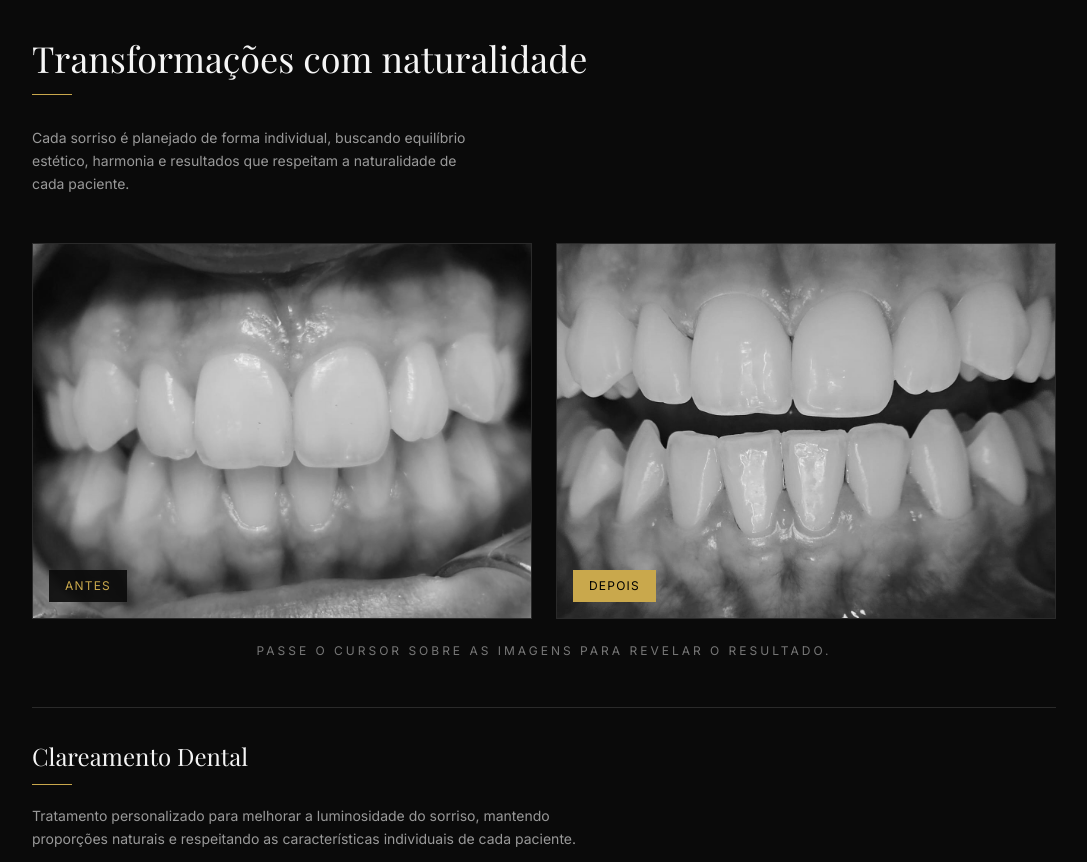
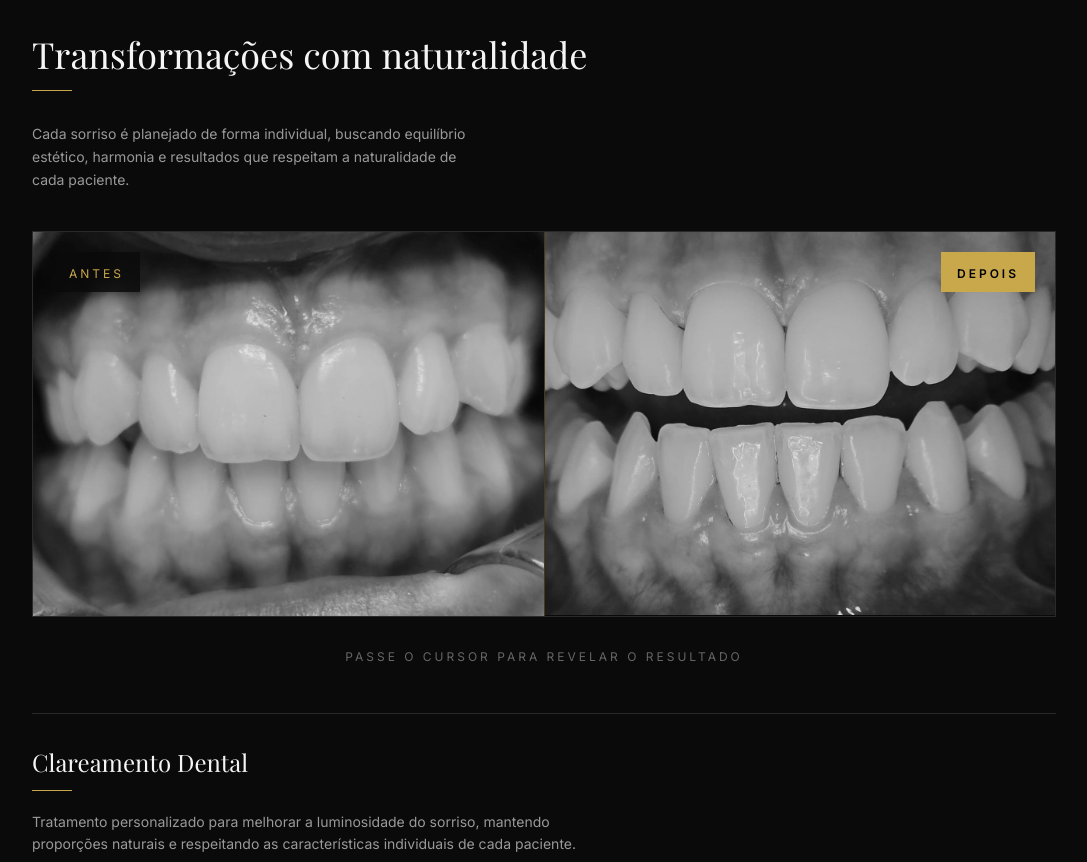
Before and after one commit to pedro-devxzd/projeto-nomade, a Next.js app: page / in a window 1280 px wide. Shown: the part 2641-3503 px from the top of the page, without its empty margins (96-1183 px from the left). Built offline with nearby package versions, Linux system fonts and the light colour scheme; a web font is replaced by a local one.

Commit message:
cria nova galeria premium antes e depois

```diff
--- a/app/components/sections/Galeria.jsx
+++ b/app/components/sections/Galeria.jsx
@@ -5,8 +5,10 @@ export default function Galeria() {
     <section id="galeria" className="bg-[#0A0A0A] py-32 px-6">
       <ScrollReveal>
         <div className="max-w-5xl mx-auto">
-          <div className="flex items-center gap-4 mb-6">
-            <div className="w-8 h-px bg-[#C9A84C]"></div>
+          {/* Cabeçalho */}
+          <div className="mb-10">
+            <div className="flex items-center gap-4 mb-5">
+              <div className="w-8 h-px bg-[#C9A84C]" />
 
               <p className="text-[#C9A84C] text-xs uppercase tracking-[4px]">
                 Resultados
@@ -37,7 +39,7 @@ export default function Galeria() {
                 className="
       border
       border-[#2A2A2A]
-                text-[#666666]
+      text-[#666]
       px-5
       py-2
       text-xs
@@ -54,17 +56,30 @@ export default function Galeria() {
               Transformações com naturalidade
             </h2>
 
-          <div className="w-10 h-px bg-[#C9A84C] mb-8"></div>
+            <div className="w-10 h-px bg-[#C9A84C] mb-8" />
 
-          <p className="text-[#999999] text-sm leading-relaxed max-w-md mb-12">
+            <p className="text-[#999] text-sm leading-relaxed max-w-md">
               Cada sorriso é planejado de forma individual, buscando equilíbrio
-            estético, harmonia e resultados que respeitam a naturalidade de cada
-            paciente.
+              estético, harmonia e resultados que respeitam a naturalidade de
+              cada paciente.
             </p>
+          </div>
 
-          <div className="grid grid-cols-1 md:grid-cols-2 gap-6">
+          {/* Caso */}
+          <div
+            className="
+              group
+              overflow-hidden
+              border
+              border-[#2A2A2A]
+              transition-all
+              duration-700
+              hover:border-[#C9A84C]/50
+              hover:shadow-[0_0_50px_rgba(201,168,76,0.08)]
+            "
+          >
+            <div className="grid grid-cols-1 md:grid-cols-2">
               {/* Antes */}
-            <div className="group overflow-hidden border border-[#2A2A2A]">
               <div className="relative overflow-hidden">
                 <img
                   src="/caso-clareamento-antes.jpg"
@@ -73,33 +88,37 @@ export default function Galeria() {
                     w-full
                     aspect-[4/3]
                     object-cover
+
                     transition-all
-                    duration-700
+                    duration-1000
                     ease-out
 
                     md:grayscale
-                    md:brightness-95
-                    md:contrast-90
+                    md:brightness-90
 
                     md:group-hover:grayscale-0
                     md:group-hover:brightness-100
-                    md:group-hover:contrast-100
                     md:group-hover:scale-105
                   "
                 />
 
+                <div
+                  className="
+                    absolute
+                    top-5
+                    left-5
+                    bg-[#0A0A0A]/80
+                    backdrop-blur-sm
+                    px-4
+                    py-2
+                  "
+                >
                   <span
                     className="
-                    absolute
-                    bottom-4
-                    left-4
-                    bg-[#0A0A0A]/90
-                    px-4
-                    py-2
                       text-[#C9A84C]
                       text-xs
                       uppercase
-                    tracking-widest
+                      tracking-[3px]
                     "
                   >
                     Antes
@@ -108,8 +127,14 @@ export default function Galeria() {
               </div>
 
               {/* Depois */}
-            <div className="group overflow-hidden border border-[#2A2A2A]">
-              <div className="relative overflow-hidden">
+              <div
+                className="
+                  relative
+                  overflow-hidden
+                  md:border-l
+                  border-[#C9A84C]/30
+                "
+              >
                 <img
                   src="/caso-clareamento-depois.jpg"
                   alt="Depois do clareamento dental"
@@ -117,33 +142,38 @@ export default function Galeria() {
                     w-full
                     aspect-[4/3]
                     object-cover
+
                     transition-all
-                    duration-700
+                    duration-1000
                     ease-out
 
                     md:grayscale
-                    md:brightness-95
-                    md:contrast-90
+                    md:brightness-90
 
                     md:group-hover:grayscale-0
-                    md:group-hover:brightness-100
-                    md:group-hover:contrast-100
+                    md:group-hover:brightness-105
+                    md:group-hover:saturate-110
                     md:group-hover:scale-105
                   "
                 />
 
-                <span
+                <div
                   className="
                     absolute
-                    bottom-4
-                    left-4
+                    top-5
+                    right-5
                     bg-[#C9A84C]
                     px-4
                     py-2
+                  "
+                >
+                  <span
+                    className="
                       text-black
                       text-xs
                       uppercase
-                    tracking-widest
+                      tracking-[3px]
+                      font-semibold
                     "
                   >
                     Depois
@@ -151,19 +181,38 @@ export default function Galeria() {
                 </div>
               </div>
             </div>
+          </div>
 
-          <p className="hidden md:block text-center text-[#777777] text-xs uppercase tracking-[3px] mt-6">
-            Passe o cursor sobre as imagens para revelar o resultado.
+          {/* Texto abaixo */}
+          <div className="mt-8 flex justify-center">
+            <p
+              className="
+                text-[#666]
+                text-xs
+                uppercase
+                tracking-[3px]
+              "
+            >
+              Passe o cursor para revelar o resultado
             </p>
+          </div>
 
+          {/* Descrição */}
           <div className="mt-12 border-t border-[#2A2A2A] pt-8">
             <h3 className="font-playfair text-2xl text-[#F5F5F5] mb-3">
               Clareamento Dental
             </h3>
 
-            <div className="w-10 h-px bg-[#C9A84C] mb-5"></div>
+            <div className="w-10 h-px bg-[#C9A84C] mb-5" />
 
-            <p className="text-[#999999] text-sm leading-relaxed max-w-xl">
+            <p
+              className="
+                text-[#999]
+                text-sm
+                leading-relaxed
+                max-w-xl
+              "
+            >
               Tratamento personalizado para melhorar a luminosidade do sorriso,
               mantendo proporções naturais e respeitando as características
               individuais de cada paciente.
```
Lines whose indentation alone changed are shown as unchanged.
